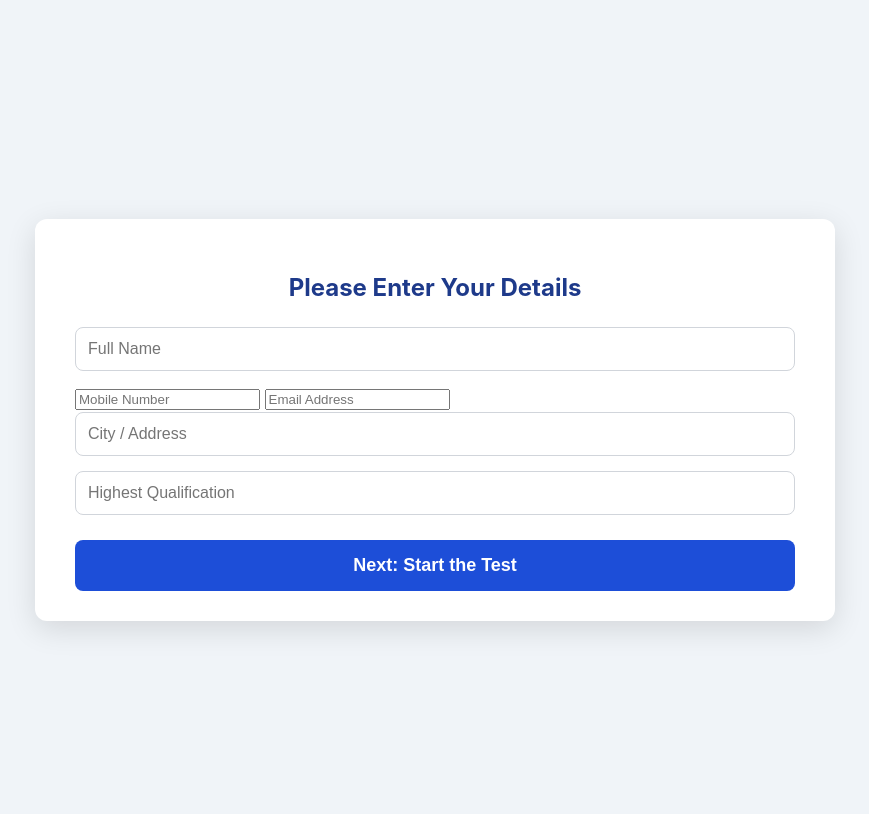
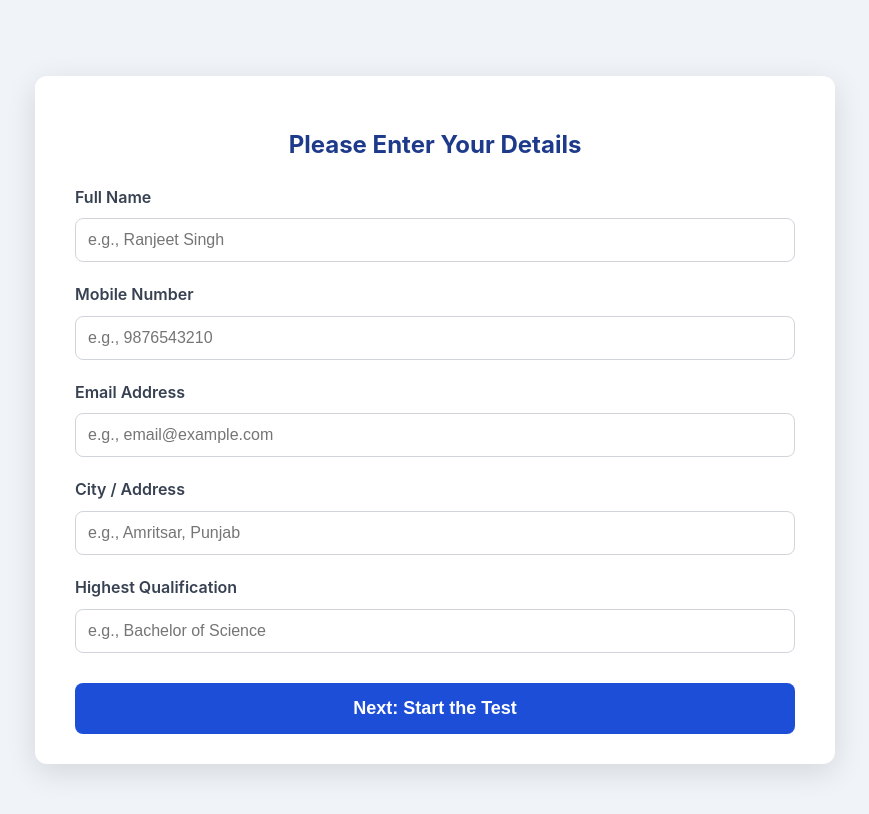
Before and after one commit to ranjeetrkl/english-placement-app, a plain HTML site: page ai-language-test/index.html in a window 1280 px wide. Both pictures are taken after a click on the button "Start Test". Shown: the whole page, without its empty margins (205-1074 px from the left). Drawn offline with Linux system fonts and the light colour scheme.

Commit message:
Updates for change of the student details form

```diff
--- a/ai-language-test/index.html
+++ b/ai-language-test/index.html
@@ -18,15 +18,31 @@
             <button onclick="showScreen('details-screen')" class="button">Start Test</button>
         </div>
 
-        <!-- NEW: Student Details Screen -->
+        <!-- UPDATED: Student Details Screen -->
         <div id="details-screen" class="screen hide">
             <h2>Please Enter Your Details</h2>
             <form id="details-form">
-                <input type="text" id="student-name" placeholder="Full Name" required>
-                <input type="tel" id="student-mobile" placeholder="Mobile Number" required>
-                <input type="email" id="student-email" placeholder="Email Address" required>
-                <input type="text" id="student-address" placeholder="City / Address" required>
-                <input type="text" id="student-qualification" placeholder="Highest Qualification" required>
+                <!-- Each input is now wrapped in a div with a label for better structure and accessibility -->
+                <div class="form-group">
+                    <label for="student-name">Full Name</label>
+                    <input type="text" id="student-name" placeholder="e.g., Ranjeet Singh" required>
+                </div>
+                <div class="form-group">
+                    <label for="student-mobile">Mobile Number</label>
+                    <input type="tel" id="student-mobile" placeholder="e.g., 9876543210" required>
+                </div>
+                <div class="form-group">
+                    <label for="student-email">Email Address</label>
+                    <input type="email" id="student-email" placeholder="e.g., email@example.com" required>
+                </div>
+                <div class="form-group">
+                    <label for="student-address">City / Address</label>
+                    <input type="text" id="student-address" placeholder="e.g., Amritsar, Punjab" required>
+                </div>
+                <div class="form-group">
+                    <label for="student-qualification">Highest Qualification</label>
+                    <input type="text" id="student-qualification" placeholder="e.g., Bachelor of Science" required>
+                </div>
                 <button type="submit" class="button">Next: Start the Test</button>
             </form>
         </div>
--- a/ai-language-test/styles.css
+++ b/ai-language-test/styles.css
@@ -41,15 +41,42 @@ p {
     color: #4b5563;
 }
 
-input[type="text"], textarea {
+/* --- NEW Form Styling --- */
+.form-group {
+    margin-bottom: 20px;
+}
+
+.form-group label {
+    display: block;
+    margin-bottom: 8px;
+    font-weight: 600;
+    color: #374151;
+}
+
+input[type="text"],
+input[type="tel"],
+input[type="email"],
+textarea {
     width: 100%;
     padding: 12px;
-    margin-bottom: 15px;
     border: 1px solid #d1d5db;
     border-radius: 8px;
     box-sizing: border-box;
     font-size: 16px;
+    transition: border-color 0.2s, box-shadow 0.2s;
 }
+
+input[type="text"]:focus,
+input[type="tel"]:focus,
+input[type="email"]:focus,
+textarea:focus {
+    outline: none;
+    border-color: #1d4ed8;
+    box-shadow: 0 0 0 3px rgba(29, 78, 216, 0.2);
+}
+
+/* --- End of New Form Styling --- */
+
 
 textarea {
     resize: vertical;
```
